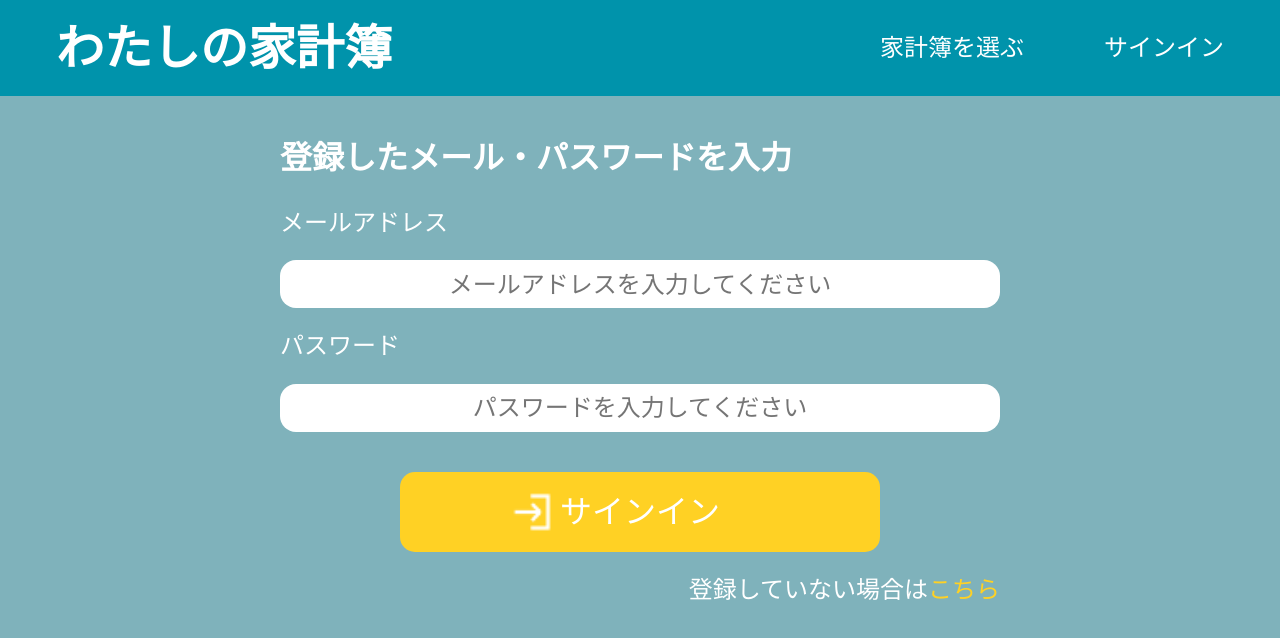
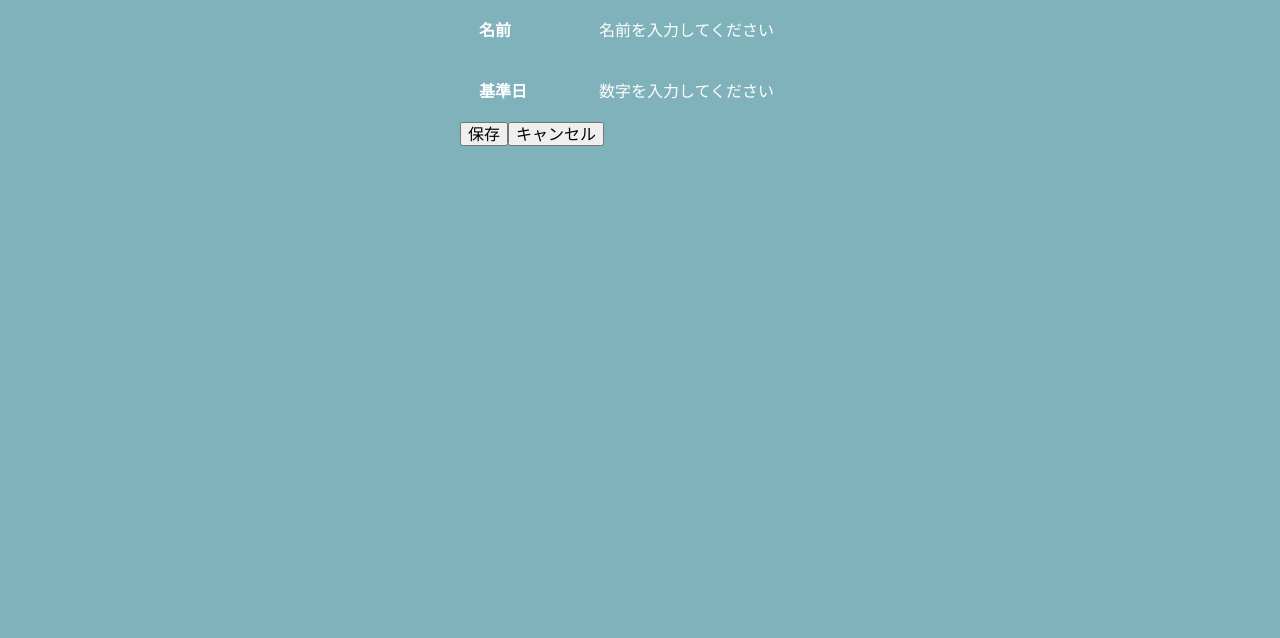
Before and after one commit to nashino77/portfolio_household, a React (Create React App) app in the folder frontend/: page / in a window 1280 px wide. Before the commit this address led to /signin. Shown: the top 638 px of the page. Built offline with nearby package versions, Linux system fonts and the light colour scheme.

Commit message:
AddHousehold記述

```diff
--- a/frontend/src/App.tsx
+++ b/frontend/src/App.tsx
@@ -77,7 +77,8 @@ const App: React.FC = () => {
 
   return (
     <div className={style.body}>
-      <Router>
+      <AddHousehold />
+      {/* <Router>
         <AuthContext.Provider
           value={{
             loading,
@@ -103,7 +104,7 @@ const App: React.FC = () => {
               </Private>
           </Switch>
         </AuthContext.Provider>
-      </Router>
+      </Router> */}
     </div>
   );
 }
--- a/frontend/src/api/household.ts
+++ b/frontend/src/api/household.ts
@@ -4,7 +4,6 @@ import axios from 'axios';
 
 // url
 import {
-  indexUserId,
   householdIndex,
   householdIndexId,
  } from '../urls';
@@ -20,3 +19,14 @@ export const getAllHousehold = (id: number) => {
       },
     });
 };
+
+export const getHousehold = (userId: number, id: number) => {
+  if (!Cookies.get("_access_token") || !Cookies.get("_client") || !Cookies.get("_uid") ) return;
+  return axios.get(`${householdIndex(userId)}/${id}`,{
+    headers: {
+      "access-token": Cookies.get("_access_token") || "",
+      "client": Cookies.get("_client") || "",
+      "uid": Cookies.get("_uid") || "",
+    },
+  })
+};
--- a/frontend/src/components/Household/AddHouseHold/AddHousehold.module.scss
+++ b/frontend/src/components/Household/AddHouseHold/AddHousehold.module.scss
@@ -0,0 +1,24 @@
+@import '../../../Variables/variables';
+
+.addhousehold {
+  width: 360px;
+  margin: 0 auto;
+
+  .input {
+    width: 322px;
+    display: flex;
+    justify-content: space-between;
+    margin: 0 auto;
+
+    input {
+      width: 200px;
+      background-color: transparent;
+      border: none;
+      outline: none;
+      &::placeholder {
+        color: white;
+        text-align: left;
+      }
+    }
+  }
+}
--- a/frontend/src/components/Household/AddHouseHold/AddHousehold.tsx
+++ b/frontend/src/components/Household/AddHouseHold/AddHousehold.tsx
@@ -1,9 +1,40 @@
 import React from 'react';
+
+
+// css
+import style from './AddHousehold.module.scss';
 
 const AddHousehold: React.FC = () => {
   return (
-    <div>
-      addHousehold
+    <div className={style.addhousehold}>
+      <form>
+        <div className={style.input}>
+          <h4>名前</h4>
+          <input
+            type='text'
+            name='名前'
+            placeholder='名前を入力してください'
+          />
+        </div>
+        <div className={style.input}>
+          <h4>基準日</h4>
+          <input
+            type='number'
+            name='名前'
+            placeholder='数字を入力してください'
+            min='1'
+            max='31'
+          />
+        </div>
+        <div>
+          <button >
+            保存
+          </button>
+          <button >
+            キャンセル
+          </button>
+        </div>
+      </form>
     </div>
   )
 }
--- a/frontend/src/components/Household/HouseHold.tsx
+++ b/frontend/src/components/Household/HouseHold.tsx
@@ -10,7 +10,7 @@ import addMonths from 'date-fns/addMonths';
 import subMonths from 'date-fns/subMonths';
 
 // api
-import { getAllHousehold } from '../../api/household';
+import { getAllHousehold, getHousehold } from '../../api/household';
 
 // url
 import {
@@ -27,7 +27,6 @@ import style from './HouseHold.module.scss';
 
 // image
 import HouseholdBook from '../../image/householdBook.png';
-import fi from 'date-fns/esm/locale/fi/index.js';
 
 interface Household {
   id: number;
@@ -42,6 +41,7 @@ interface Household {
 const HouseHold: React.FC = () => {
   const { currentUser } = useContext(AuthContext);
   const [households, setHouseholds] = useState([]);
+  const [household, setHousehold] = useState([]);
   const [targetDate, setTargetDate] = useState(new Date())
 
 
@@ -60,32 +60,12 @@ const HouseHold: React.FC = () => {
     };
   };
 
-  const handleGetHousehold = (id: any) => {
-    if (currentUser) {
-      axios.get(`${householdIndex(currentUser.id)}/${id}`,{
-        headers: {
-          "access-token": Cookies.get("_access_token") || "",
-          "client": Cookies.get("_client") || "",
-          "uid": Cookies.get("_uid") || "",
-        },
-      })
-        .then((res) => {
-          console.log(res.data);
-        })
-    }
-  }
 
   const handleGetAllHousehold = async () => {
-    if(currentUser) {
+    if(!currentUser) return;
     const res = await getAllHousehold(currentUser.id);
-      try {
     if(res?.status === 200) {
       setHouseholds(res.data);
-          }
-      } catch (err: any) {
-        // alert('情報が取得できませんでした');
-        console.log(err);
-      }
     };
   };
 
@@ -104,6 +84,17 @@ const HouseHold: React.FC = () => {
               //     }
               //   };
               // }, [])
+
+
+  const handleGetHousehold = async (id: number) => {
+    if (!currentUser) return;
+    const res = await getHousehold(currentUser.id, id);
+    if (res?.data) {
+      setHousehold(res.data);
+    }
+    console.log('res', res);
+    console.log('res.data', res?.data);
+  };
 
   useEffect(() => {
       handleGetAllHousehold();
```
Also changed, not shown: 1 other file (tests, documents, lock files or other folders). Lines whose indentation alone changed are shown as unchanged.
